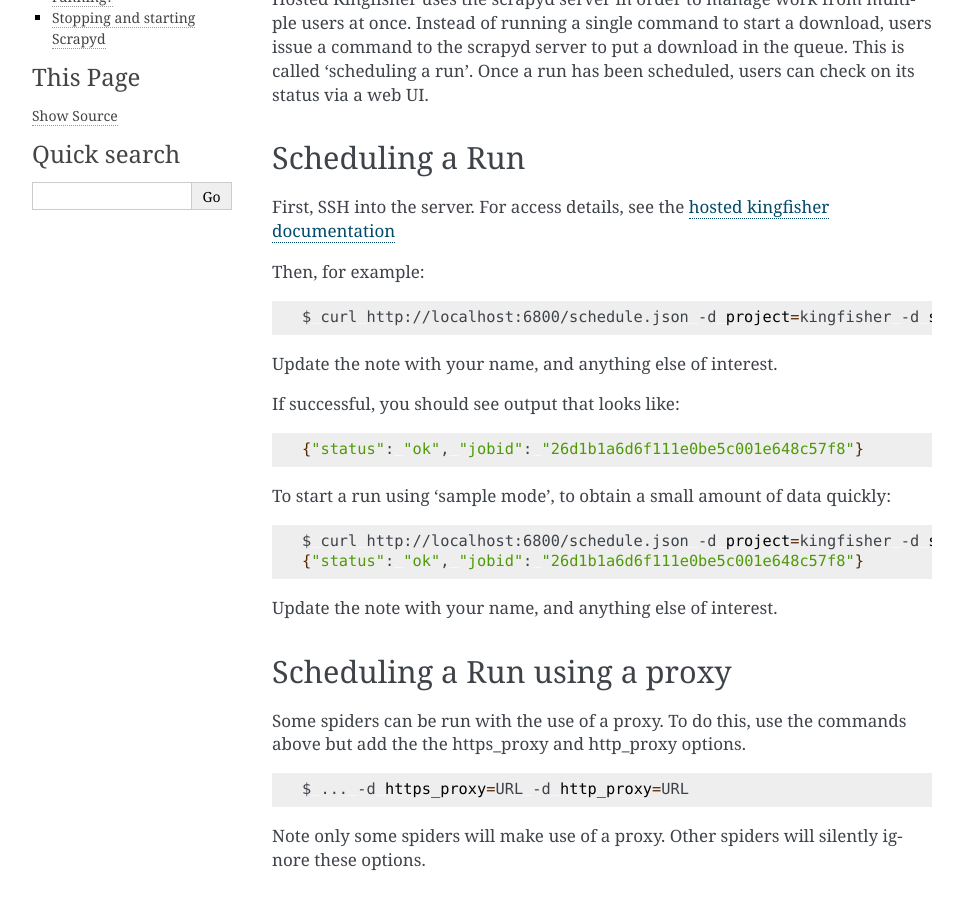
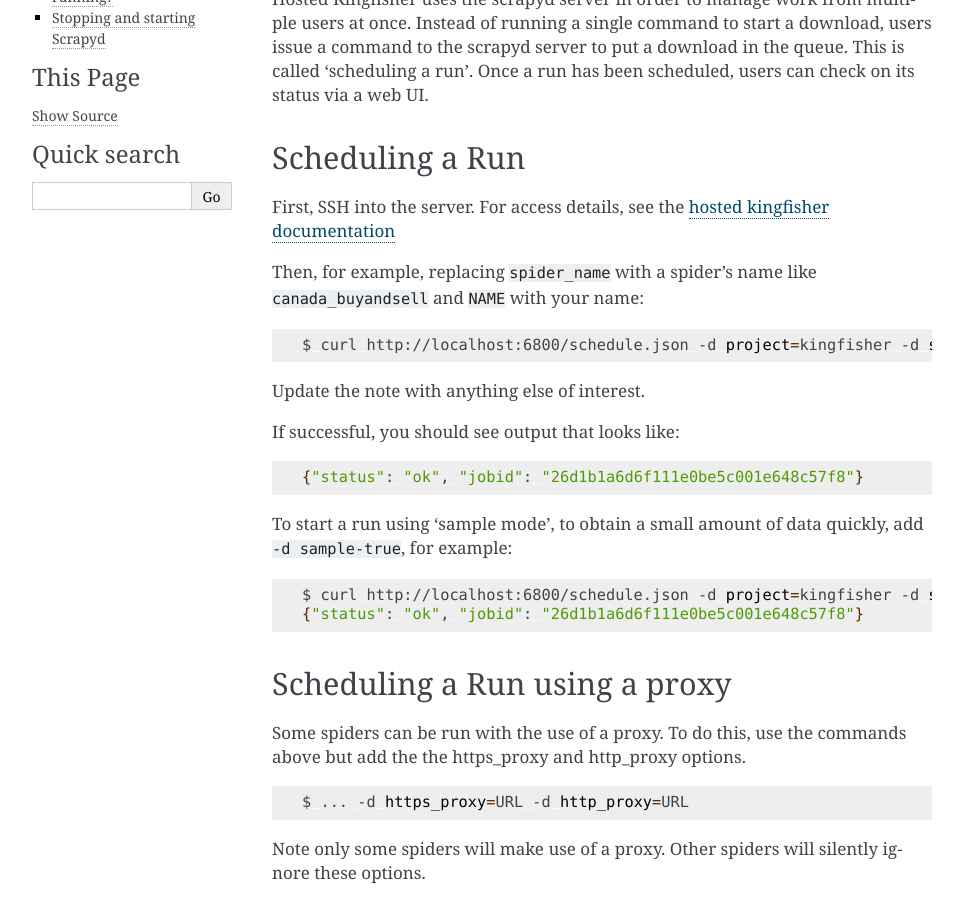
Before and after one commit to open-contracting/kingfisher-collect, a Sphinx documentation site: the page built from docs/use-hosted.rst, in a window 1280 px wide and 900 px high, scrolled down 276 px. Shown: the whole window, without its empty margins (148-1111 px from the left). Built offline with Sphinx 7.4.7, drawn with Linux system fonts in a browser that asks for light colours.

Commit message:
Replace dummy values with values that, if copy-pasted and accidentally run, will fail, instead of starting spurious crawls

```diff
--- a/docs/use-hosted.rst
+++ b/docs/use-hosted.rst
@@ -14,13 +14,13 @@
 
 First, SSH into the server. For access details, see the `hosted kingfisher documentation <https://ocdskingfisher.readthedocs.io/en/latest/#hosted-kingfisher>`_
 
-Then, for example:
+Then, for example, replacing ``spider_name`` with a spider's name like ``canada_buyandsell`` and ``NAME`` with your name:
 
 .. code-block:: bash
 
-    $ curl http://localhost:6800/schedule.json -d project=kingfisher -d spider=canada_buyandsell -d note="Started by Fred."
+    $ curl http://localhost:6800/schedule.json -d project=kingfisher -d spider=spider_name -d note="Started by NAME."
 
-Update the note with your name, and anything else of interest.
+Update the note with anything else of interest.
 
 If successful, you should see output that looks like:
 
@@ -28,14 +28,12 @@
 
    {"status": "ok", "jobid": "26d1b1a6d6f111e0be5c001e648c57f8"}
 
-To start a run using 'sample mode', to obtain a small amount of data quickly:
+To start a run using 'sample mode', to obtain a small amount of data quickly, add ``-d sample-true``, for example:
 
 .. code-block:: bash
 
-    $ curl http://localhost:6800/schedule.json -d project=kingfisher -d spider=canada_buyandsell -d sample=true -d note="Started by Fred."
+    $ curl http://localhost:6800/schedule.json -d project=kingfisher -d spider=spider_name -d note="Started by NAME." -d sample=true
     {"status": "ok", "jobid": "26d1b1a6d6f111e0be5c001e648c57f8"}
-
-Update the note with your name, and anything else of interest.
 
 Scheduling a Run using a proxy
 ------------------------------
```
Also changed, not shown: docs/use-scrapyd.rst (+9 -7 lines), docs/use-standalone.rst (+4 -4 lines).
